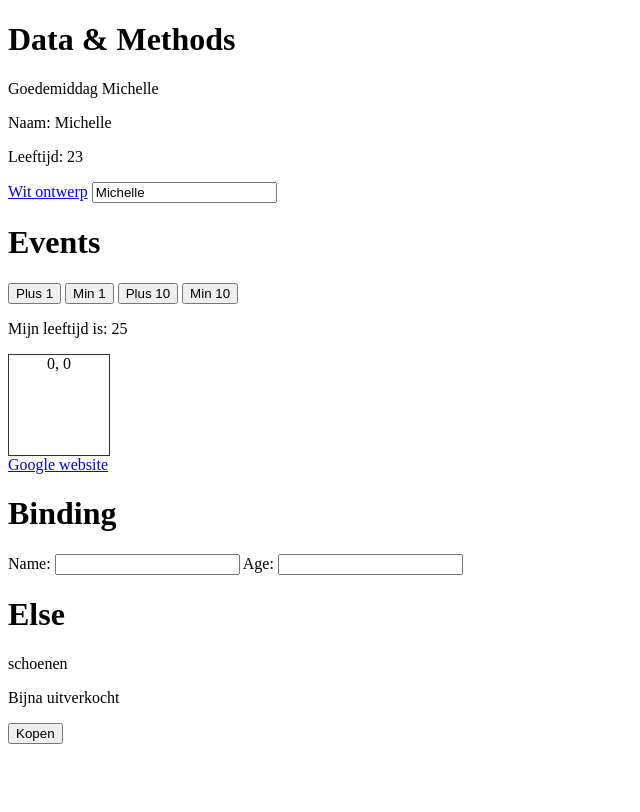
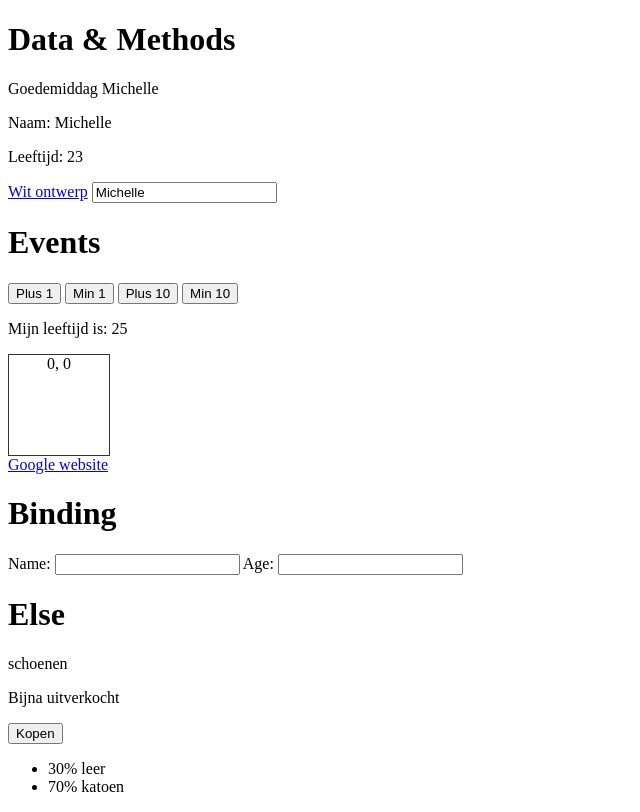
Before and after one commit to michelledewit/vue, a plain HTML site: page index.html in a window 1280 px wide. Shown: the whole page, without its empty margins (0-640 px from the left). Drawn offline with nearby package versions, Linux system fonts and the light colour scheme.

Commit message:
+kleine aanpassingen

```diff
--- a/index.html
+++ b/index.html
@@ -45,6 +45,9 @@
         <p v-if="inventory > 1">Bijna uitverkocht</p>
         <p v-else>Uitverkocht</p>
         <button v-on:click="kopen(1)">Kopen</button>
+        <ul>
+            <li v-for="detail in details">{{detail}}</li> <!--details = data:, detail = single list item-->
+        </ul>
     </div>
 </body>
 
--- a/js/script.js
+++ b/js/script.js
@@ -59,6 +59,7 @@ var les4 = new Vue({
     data:{
         products: "schoenen",
         inventory: 2,
+        details: ["30% leer", "70% katoen"]
     },
     methods: {
         kopen :function(min){
```
